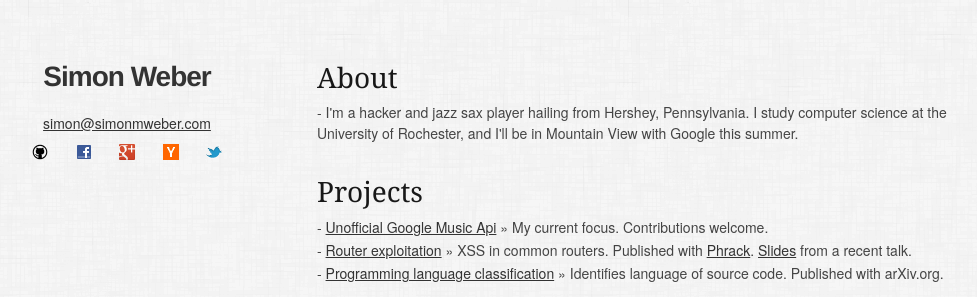
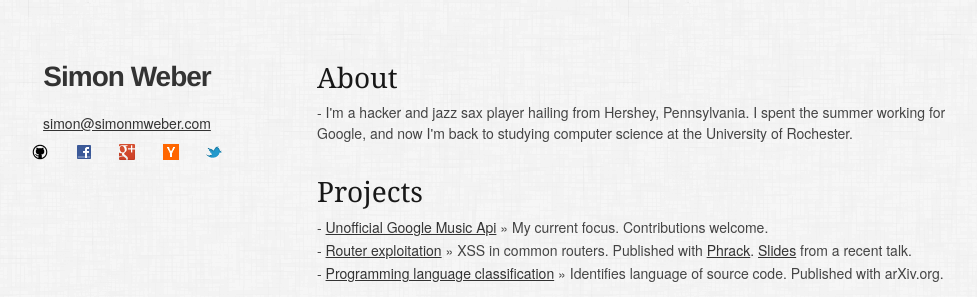
Before and after one commit to simon-weber/simon-weber.github.com, a Jekyll site: the page built from index.html, in a window 1280 px wide. Shown: the top 297 px of the page, without its empty margins (153-1130 px from the left). Built offline with Jekyll 4.4.1, drawn with Linux system fonts in a browser that asks for light colours; nearby versions of some CDN libraries.

Commit message:
update about blurb

```diff
--- a/index.html
+++ b/index.html
@@ -4,7 +4,7 @@ title: Simon Weber
 ---
 <div class="landing-item">
   <h3>About</h3>
-  - I'm a hacker and jazz sax player hailing from Hershey, Pennsylvania. I study computer science at the University of Rochester, and I'll be in Mountain View with Google this summer.
+  - I'm a hacker and jazz sax player hailing from Hershey, Pennsylvania. I spent the summer working for Google, and now I'm back to studying computer science at the University of Rochester.
 </div>
 
 
```
